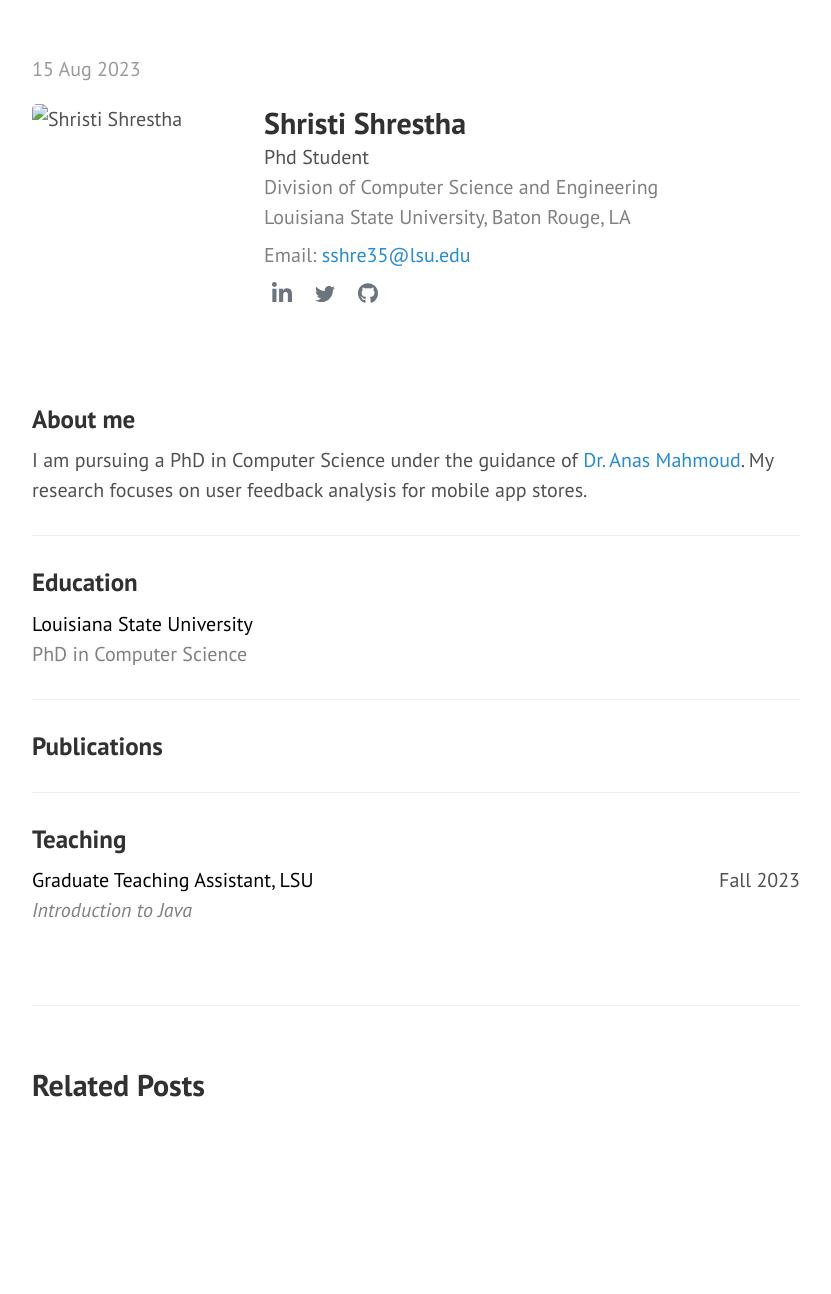
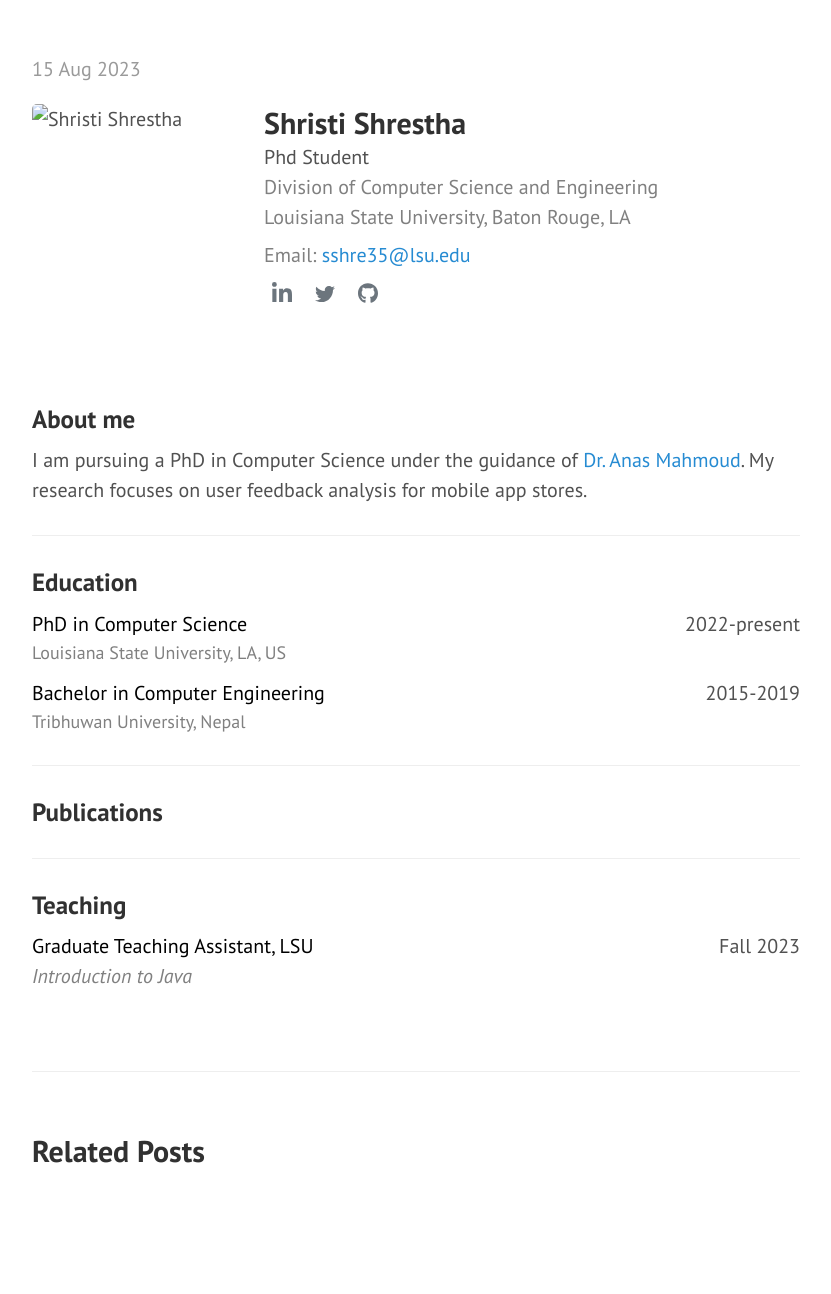
Before and after one commit to ShristiShrestha/ShristiShrestha.github.io, a Jekyll site: the page built from _posts/2023-08-15-.md, in a window 1280 px wide. Shown: the whole page, without its empty margins (224-1055 px from the left). Built offline with Jekyll 4.4.1, drawn with Linux system fonts in a browser that asks for light colours; before the commit the page ends 1228 px from its top, so only the background shows below that.

Commit message:
refactor education section

```diff
--- a/_posts/2023-08-15-.md
+++ b/_posts/2023-08-15-.md
@@ -58,14 +58,23 @@ I am pursuing a PhD in Computer Science under the guidance of <a href="https://c
 ---
 
 ### Education
-<ul class="no-style-ul overview-ul" style="margin-bottom: 8px;">
+<ul class="no-style-ul overview-ul education-ul" style="margin-bottom: 8px;">
     <li>
         <div class="h-justified-flex">
-            <p style="color: black;margin:0; padding: 0;">Louisiana State University</p>
-            <p></p>
+            <p style="color: black;margin:0; padding: 0;">PhD in Computer Science</p>
+             <p>2022-present</p>
         </div>
         <div>
-            <p style="color: gray;">PhD in Computer Science</p>
+            <p style="color: gray;font-size: 0.9rem">Louisiana State University, LA, US</p>
+        </div>
+    </li>
+    <li>
+        <div class="h-justified-flex">
+            <p style="color: black;margin:0; padding: 0;">Bachelor in Computer Engineering</p>
+             <p>2015-2019</p>
+        </div>
+        <div>
+            <p style="color: gray; font-size: 0.9rem">Tribhuwan University, Nepal</p>
         </div>
     </li>
 </ul>
--- a/public/css/global.css
+++ b/public/css/global.css
@@ -28,6 +28,11 @@
 }
 
 /* profile overview */
+
+.education-ul li{
+    margin-bottom: 12px;
+}
+
 .overview-ul li p{
     margin:0;
 }
```
